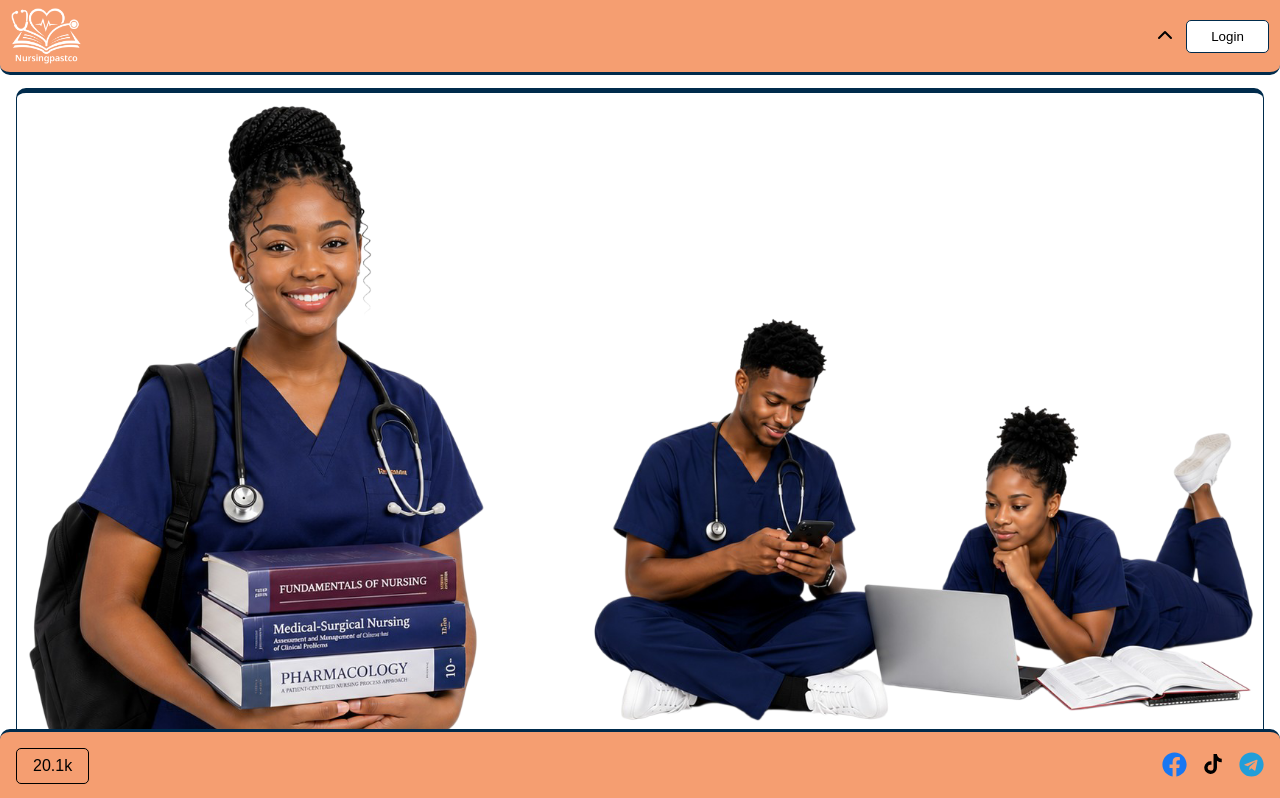
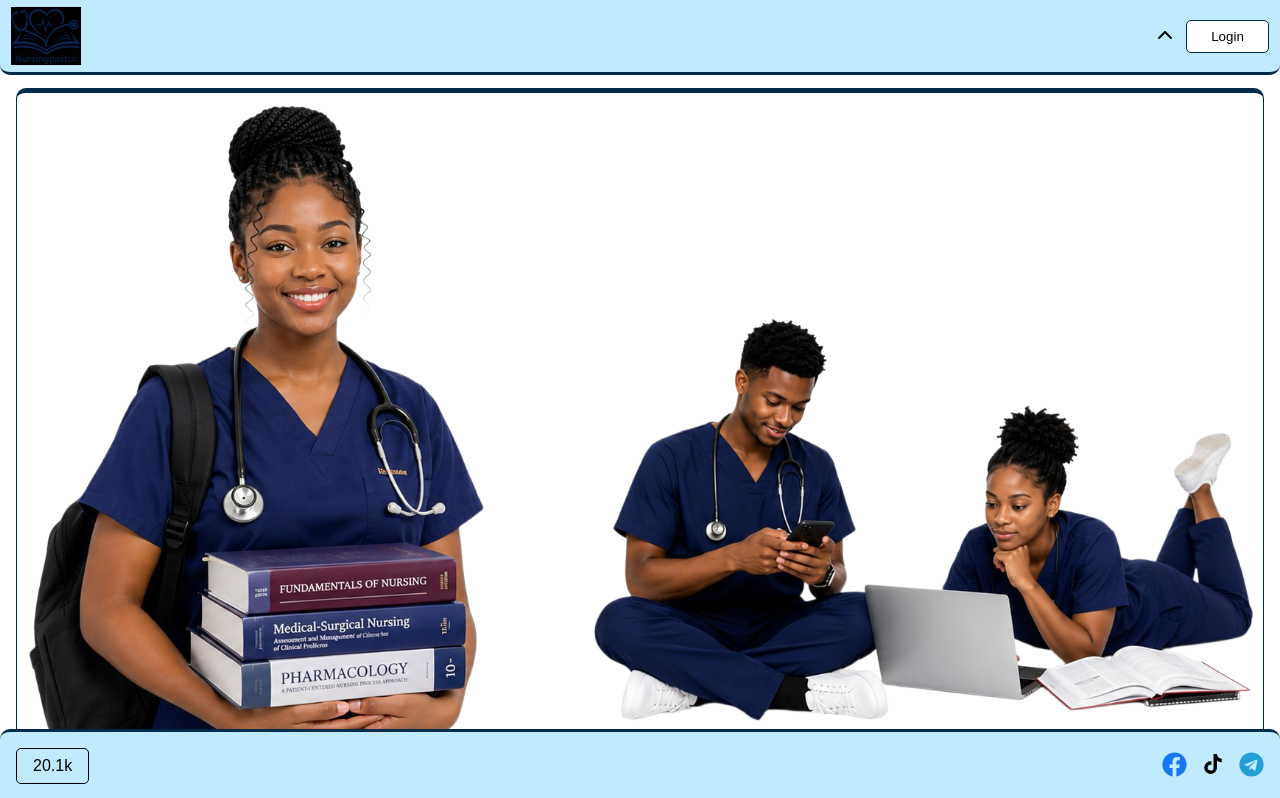
Before and after one commit to Obitech-CLI/Nursingpastco-App, a Next.js app: page / in a window 1280 px wide. Shown: the top 798 px of the page. Built offline with nearby package versions, Linux system fonts and the light colour scheme.

Commit message:
style admin

```diff
--- a/app/components/headers/HomeHeader.tsx
+++ b/app/components/headers/HomeHeader.tsx
@@ -17,7 +17,7 @@ function HomeHeader() {
                 <LogoWithName />
                 <div>
                     <button onClick={() => setShowNav(!showNav)}>
-                     {showNav ? <ChevronDown /> : <ChevronUp />}
+                     {showNav ? <ChevronDown color="black"/> : <ChevronUp color="black"/>}
                     </button>
                     <button>login</button>
                 </div>
--- a/app/globals.css
+++ b/app/globals.css
@@ -18,12 +18,12 @@
   --input-span-txt: black;
   --header-item: rgba(0, 0, 0, 0.5);
   --h2: rgba(0, 0, 0, 0.9);
-  --header-bg: #f59e71;
-  --footer-bg: #f59e71;
+  --header-bg: #c0ebff;
+  --footer-bg: #c0ebff;
 }
 
 [data-theme="dark"] {
-  --bg-color: rgba(0, 0, 0, 0.5);
+  --bg-color: black;
   --bg-txt-color: white;
   --box-shadow: 0px 0px 2px white;
   --nav-bg: black;
@@ -33,8 +33,8 @@
   --input-span-txt: white;
   --header-item: rgba(225, 225, 225, 0.5);
   --h2: white;
-  --header-bg: #f59e71;
-  --footer-bg: #f59e71;
+  --header-bg: #c0ebff;
+  --footer-bg: #c0ebff;
 }
 
 body {
@@ -135,6 +135,7 @@ footer.public {
 footer {
     background-color: var(--footer-bg);
     border-radius: 10px 10px 0 0;
+    color: black;
 }
 
 footer.public .socials {
--- a/ui/Logo.tsx
+++ b/ui/Logo.tsx
@@ -2,6 +2,7 @@
 
 import DarkLogo from "@/public/DarkLogo.png";
 import LightLogo from "@/public/LightLogo.png";
+import MainLogo from "@/public/MainLogo.jpeg";
 import Image from "next/image";
 import { useTheme } from "next-themes";
 import { useEffect, useState } from "react";
@@ -28,17 +29,9 @@ function Logo() {
 
 function LogoWithName() {
 
-    const { theme } = useTheme();
-    const [mounted, setMounted] = useState(false);
-
-    useEffect(() => {
-        setMounted(true);
-    }, [])
-
-    if (!mounted) return null;
     return (
         <div className="logo">
-            <Image src={theme === "light" ? DarkLogo : LightLogo}
+            <Image src={MainLogo}
             alt="" width={70} height={70} style={{objectFit: "contain"}}
             />
         </div>
```
Also changed, not shown: public/MainLogo.jpeg (added).
